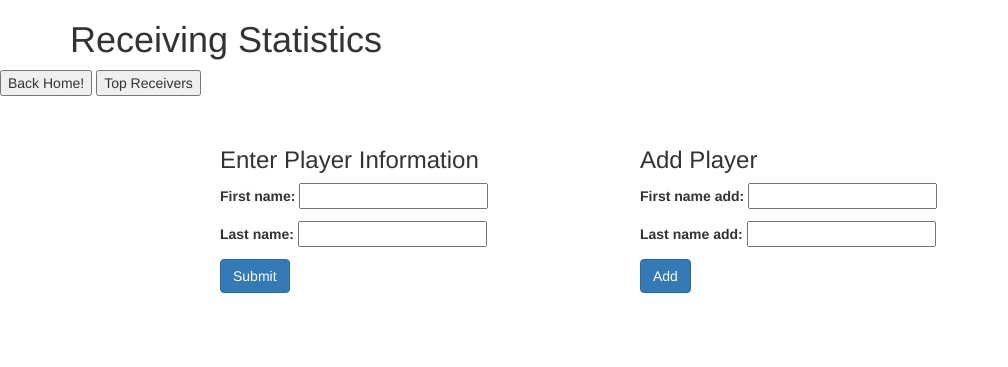
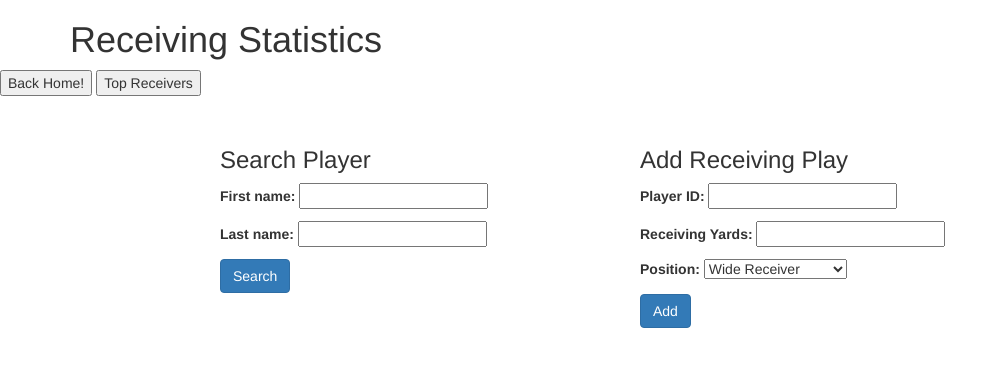
Before and after one commit to fordoelgordo/NFL-Statistics-Application, a Django app: page /receivingpage/ in a window 1280 px wide. Shown: the top 367 px of the page, without its empty margins (0-1008 px from the left). Run offline with Django 3.2, Linux system fonts and the light colour scheme; some libraries are stand-ins or nearby versions.

Commit message:
Updated add receiving play form

```diff
--- a/nfl_site/receiving/forms.py
+++ b/nfl_site/receiving/forms.py
@@ -1,4 +1,32 @@
 from django import forms
+
+
+POSITIONS = [
+    ('WR', 'Wide Receiver'),
+    ('QB', 'Quarterback'),
+    ('RB', 'Running Back'),
+    ('FB', 'Fullback'),
+    ('HB', 'Halfback'),
+    ('TE', 'Tight End'),
+    ('OL', 'Offensive Lineman'),
+    ('C', 'Center'),
+    ('KR', 'Kick Returner'),
+    ('K', 'Kicker'),
+    ('OC', 'Offensive Center'),
+    ('OT', 'Offensive Tackle'),
+    ('DT', 'Defensive Tackle'),
+    ('DE', 'Defensive End'),
+    ('DB', 'Defensive Back'),
+    ('CB', 'Cornerback'),
+    ('LB', 'Linebacker'),
+    ('OLB', 'Outside Linebacker'),
+    ('MLB', 'Middle Linebacker'),
+    ('OG', 'Offensive Guard'),
+    ('FS', 'Free Safety'),
+    ('S', 'Safety'),
+    ('P', 'Punter'),
+    ('PR', 'Punt Returner'),
+    ]
 
 
 class ReceiveForm(forms.Form):
@@ -7,8 +35,9 @@ class ReceiveForm(forms.Form):
 
 
 class AddReceivingPlayForm(forms.Form):
-    first_name_add = forms.CharField(max_length=100)
-    last_name_add = forms.CharField(max_length=100)
+    player_id = forms.IntegerField(label="Player ID", required=False)
+    rec_yards = forms.IntegerField(label="Receiving Yards", required=False)
+    rec_position = forms.CharField(label="Position", required=False, widget=forms.Select(choices=POSITIONS))
 
 
 class TopReceiveForm(forms.Form):
--- a/nfl_site/receiving/views.py
+++ b/nfl_site/receiving/views.py
@@ -5,7 +5,7 @@ from .forms import ReceiveForm, TopReceiveForm, AddReceivingPlayForm
 
 
 def receiving_page(request):
-    submitbutton = request.POST.get("submit")
+    submitbutton = request.POST.get("Search")
 
     player_dict = {}  # store players id and receiving yards
     full_name = ''
@@ -16,18 +16,23 @@ def receiving_page(request):
     form = ReceiveForm(request.POST or None)
     add_rec_play_form = AddReceivingPlayForm(request.POST or None)
 
-    if form.is_valid():
+    if request.POST.get('Search') == 'Search':
+        if form.is_valid():
 
-        first_name = form.cleaned_data.get("first_name")  # get first name from form
-        last_name = form.cleaned_data.get("last_name")
-        full_name = first_name + " " + last_name
-        # get player dictionary containing receiving yards info
-        player_dict = get_rec_yards_dict(first_name, last_name)
+            first_name = form.cleaned_data.get("first_name")  # get first name from form
+            last_name = form.cleaned_data.get("last_name")
+            full_name = first_name + " " + last_name
+            # get player dictionary containing receiving yards info
+            player_dict = get_rec_yards_dict(first_name, last_name)
 
-        # if dictionary is empty player does not exist in data frame
-        # prepare display message indicating so
-        if not player_dict:
-            error_message = "Error: Does Not Exist in data set!!!"
+            # if dictionary is empty player does not exist in data frame
+            # prepare display message indicating so
+            if not player_dict:
+                error_message = "Error: Does Not Exist in data set!!!"
+
+    if request.POST.get('Add') == 'Add':
+        if add_rec_play_form.is_valid():
+            print("###################### Hello There ######################")
 
     context = {'form': form, 'add_rec_play_form': add_rec_play_form, 'full_name': full_name, 'error_msg': error_message,
                'column_names': column_names, 'player_dict': player_dict, 'submit_button': submitbutton}
--- a/nfl_site/templates/receiving/receiver.html
+++ b/nfl_site/templates/receiving/receiver.html
@@ -21,30 +21,31 @@
 
             <div style="width: 50%; float: left; flex: 1; padding-left: 15px; padding-top: 1px;">
 
-                <h3>Enter Player Information</h3>
+                <h3>Search Player</h3>
 
                 <form method="Post">
                     {% csrf_token %}
                     {{ form.as_p }}
-                    <input type="Submit" class="btn btn-primary" name="submit" value="Submit"/>
+                    <input type="Submit" class="btn btn-primary" name="Search" value="Search"/>
                 </form>
 
             </div>
 
             <div style="width: 50%; float: right; flex: 1; padding-left: 15px; padding-top: 1px;">
-                <h3>Add Player</h3>
+                <h3>Add Receiving Play</h3>
 
                 <form method="Post">
                     {% csrf_token %}
                     {{ add_rec_play_form.as_p }}
-                    <input type="Submit" class="btn btn-primary" name="add" value="Add"/>
+                    <input type="Submit" class="btn btn-primary" name="Add" value="Add"/>
                 </form>
 
             </div>
 
         </div>
     </div>
-    {% if submit_button == "Submit" %}
+
+    {% if submit_button == "Search" %}
         <div class="container" style="padding-top: 25px">
             <!-- only shows if player not in data set -->
             <h3>{{ error_msg }}</h3>
```
